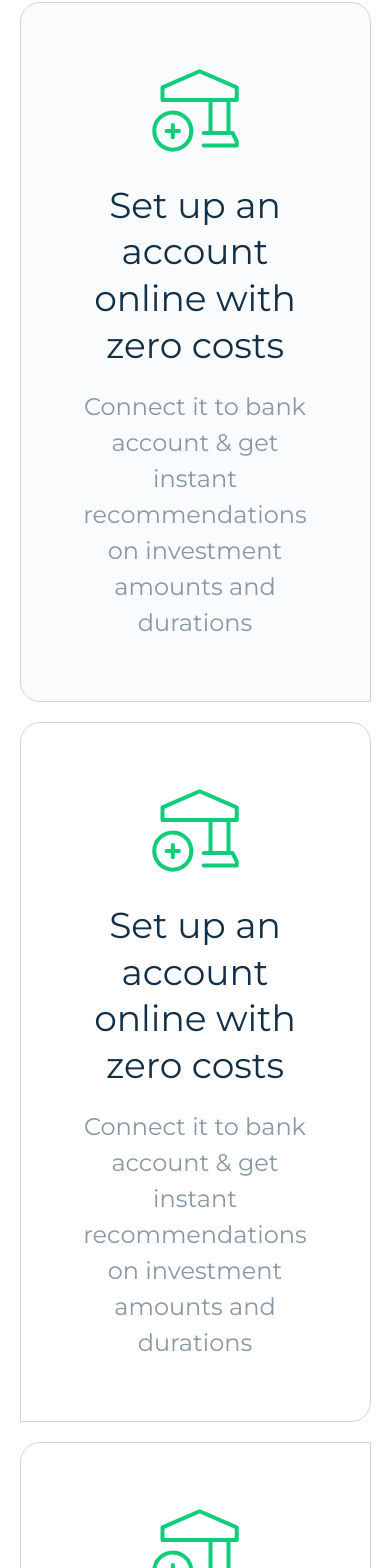
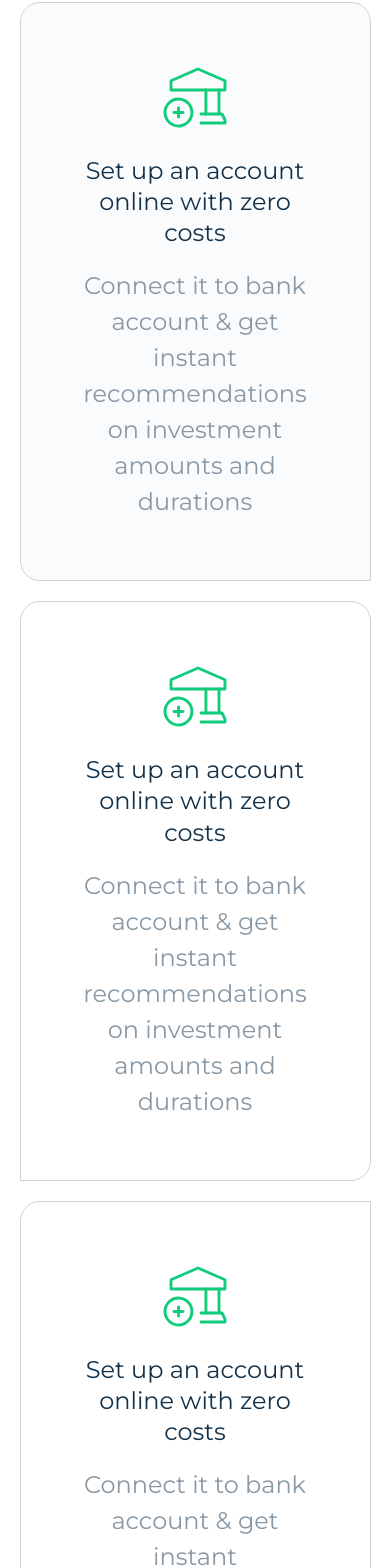
Before and after one commit to Rafay9908/poplar, a React (Vite) app: page / in a window 390 px wide. Shown: the part 10352-11920 px from the top of the page. Built offline with nearby package versions, Linux system fonts and the light colour scheme; a web font is replaced by a local one.

Commit message:
Make Card Section Responsive

```diff
--- a/src/pages/Home.jsx
+++ b/src/pages/Home.jsx
@@ -435,9 +435,9 @@ function Home() {
 
           <div className="mt-[60px] mb-[100px]">
             <div className="flex flex-col xl:flex-row flex-wrap justify-between gap-y-[20px] relative">
-              <div className="  flex max-w-[705px] w-[100%] xl:w-[49%] flex-col items-center bg-[#FAFBFD] border border-solid border-[#CCD3D9] p-[60px] rounded-t-[20px] rounded-l-[20px]">
-                <img className="w-[99px]" src={cardOne} alt="" />
-                <h3 className="text-center text-[36px] text-[#123149] leading-[130%] font0-arbutus my-[20px]">
+              <div className="flex xl:max-w-[705px] w-[100%] xl:w-[49%] flex-col items-center bg-[#FAFBFD] border border-solid border-[#CCD3D9] p-[60px] rounded-t-[20px] rounded-l-[20px]">
+                <img className="w-[72px] xl:w-[99px]" src={cardOne} alt="" />
+                <h3 className="text-center text-2xl xl:text-[36px] text-[#123149] leading-[130%] font0-arbutus my-[20px]">
                   Set up an account online with zero costs
                 </h3>
                 <p className="text-[24px] text-[#8898A4] text-center">
@@ -446,9 +446,9 @@ function Home() {
                 </p>
               </div>
 
-              <div className="max-w-[705px] w-[100%] xl:w-[49%] flex flex-col items-center  border border-solid border-[#CCD3D9] p-[60px] rounded-t-[20px] rounded-r-[20px]">
-                <img className="w-[99px]" src={cardOne} alt="" />
-                <h3 className="text-center text-[36px] text-[#123149] leading-[130%] font0-arbutus my-[20px]">
+              <div className="xl:max-w-[705px] w-[100%] xl:w-[49%] flex flex-col items-center  border border-solid border-[#CCD3D9] p-[60px] rounded-t-[20px] rounded-r-[20px]">
+                <img className="w-[72px] xl:w-[99px]" src={cardOne} alt="" />
+                <h3 className="text-center text-2xl xl:text-[36px] text-[#123149] leading-[130%] font0-arbutus my-[20px]">
                   Set up an account online with zero costs
                 </h3>
                 <p className="text-[24px] text-[#8898A4] text-center">
@@ -457,9 +457,9 @@ function Home() {
                 </p>
               </div>
 
-              <div className="max-w-[705px] w-[100%] xl:w-[49%] flex flex-col items-center  border border-solid border-[#CCD3D9] p-[60px] rounded-l-[20px] rounded-b-[20px]">
-                <img className="w-[99px]" src={cardOne} alt="" />
-                <h3 className="text-center text-[36px] text-[#123149] leading-[130%] font0-arbutus my-[20px]">
+              <div className="xl:max-w-[705px] w-[100%] xl:w-[49%] flex flex-col items-center  border border-solid border-[#CCD3D9] p-[60px] rounded-l-[20px] rounded-b-[20px]">
+                <img className="w-[72px] xl:w-[99px]" src={cardOne} alt="" />
+                <h3 className="text-center text-2xl xl:text-[36px] text-[#123149] leading-[130%] font0-arbutus my-[20px]">
                   Set up an account online with zero costs
                 </h3>
                 <p className="text-[24px] text-[#8898A4] text-center">
@@ -468,9 +468,9 @@ function Home() {
                 </p>
               </div>
 
-              <div className="max-w-[705px] w-[100%] xl:w-[49%] flex flex-col items-center  border border-solid border-[#CCD3D9] p-[60px] bg-[#FAFBFD] rounded-r-[20px] rounded-b-[20px]">
-                <img className="w-[99px]" src={cardOne} alt="" />
-                <h3 className="text-center text-[36px] text-[#123149] leading-[130%] font0-arbutus my-[20px]">
+              <div className="xl:max-w-[705px] w-[100%] xl:w-[49%] flex flex-col items-center  border border-solid border-[#CCD3D9] p-[60px] bg-[#FAFBFD] rounded-r-[20px] rounded-b-[20px]">
+                <img className="w-[72px] xl:w-[99px]" src={cardOne} alt="" />
+                <h3 className="text-center text-2xl xl:text-[36px] text-[#123149] leading-[130%] font0-arbutus my-[20px]">
                   Set up an account online with zero costs
                 </h3>
                 <p className="text-[24px] text-[#8898A4] text-center">
@@ -485,23 +485,35 @@ function Home() {
 
       <div className="pt-[30px] pb-[100px]">
         <div className="container text-center flex flex-col items-center gap-[40px]">
-          <h3 className="font-arbutus text-[36px] xl:text-7xl text-[#0a283f]">
+          <h3 className="font-arbutus text-2xl xl:text-7xl text-[#0a283f]">
             ready to <span className="text-[#11cc7a]">learn more?</span>
           </h3>
           <p className="text-[#84939F] text-lg xl:text-2xl leading-[150%] mt-[]">
             With Poplar’s Yield as a Service, businesses can invest their idle
-            cash, <br /> turning their cash from a cost center to a profit
+            cash, turning their cash from a cost center to a profit
             center.
           </p>
 
-          <div className="flex flex-col lg:flex-row ">
+          <div className="flex gap-2.5 xl:gap-0 flex-col lg:flex-row w-full lg:w-auto">
             <input
-              className="lg:py-[15px] lg:px-[20px] 2xl:py-[25px] 2xl:px-[30px] text-lg rounded-2xl text-[#123149] border border-solid border-[#D0D6DB] outline-0 xl:w-auto"
+              className="lg:py-[15px] lg:px-[20px] 2xl:py-[25px] 2xl:px-[30px] text-lg rounded-2xl text-[#123149] border border-solid border-[#D0D6DB] outline-0 pl-[30px] py-[25px] md:hidden"
               type="text"
+              placeholder="Enter your name"
+            />
+
+             <input
+              className="lg:py-[15px] lg:px-[20px] 2xl:py-[25px] 2xl:px-[30px] text-lg rounded-2xl text-[#123149] border border-solid border-[#D0D6DB] outline-0 pl-[30px] py-[25px] md:hidden"
+              type="number"
+              placeholder="Enter your phone #"
+            />
+
+             <input
+              className="lg:py-[15px] lg:px-[20px] 2xl:py-[25px] 2xl:px-[30px] text-lg rounded-2xl text-[#123149] border border-solid border-[#D0D6DB] outline-0 pl-[30px] py-[25px]"
+              type="email"
               placeholder="Enter your email"
             />
 
-            <a className="bg-[#11CC7A] inline-block text-lg rounded-2xl text-white font-bold ml-2.5 cursor-pointer md:py-[15px] md:px-[20px] lg:py-[20px] lg:px-[25px] 2xl:py-[25px] 2xl:px-[30px] drop-shadow-[0_14px_40px_rgba(17,204,122,0.3)]">
+            <a className="bg-[#11CC7A] inline-block text-lg rounded-2xl text-white font-bold xl:ml-2.5 cursor-pointer md:py-[15px] md:px-[20px] lg:py-[20px] lg:px-[25px] 2xl:py-[25px] 2xl:px-[30px] drop-shadow-[0_14px_40px_rgba(17,204,122,0.3)] pl-[30px] py-[25px] w-[100%]">
               Join the waitlist
               <img className="inline pl-2.5" src={arrow} alt="" />
             </a>
```
